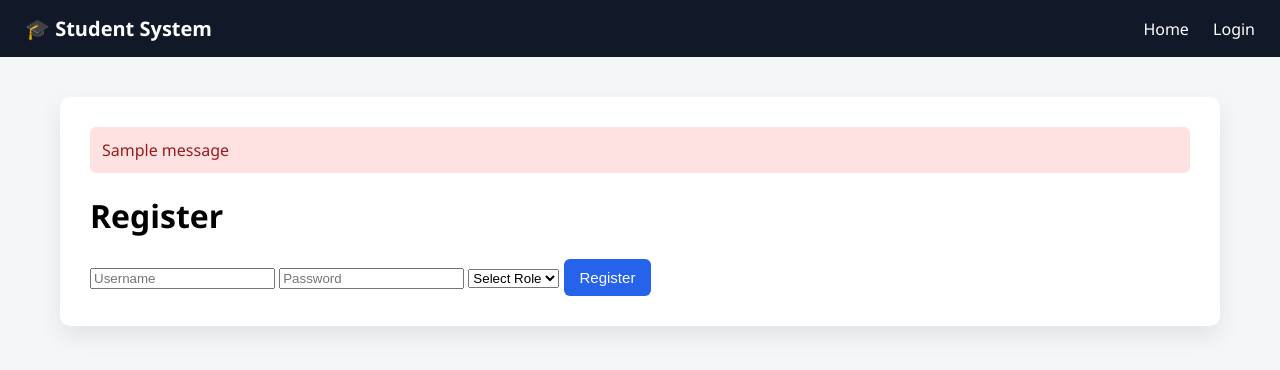
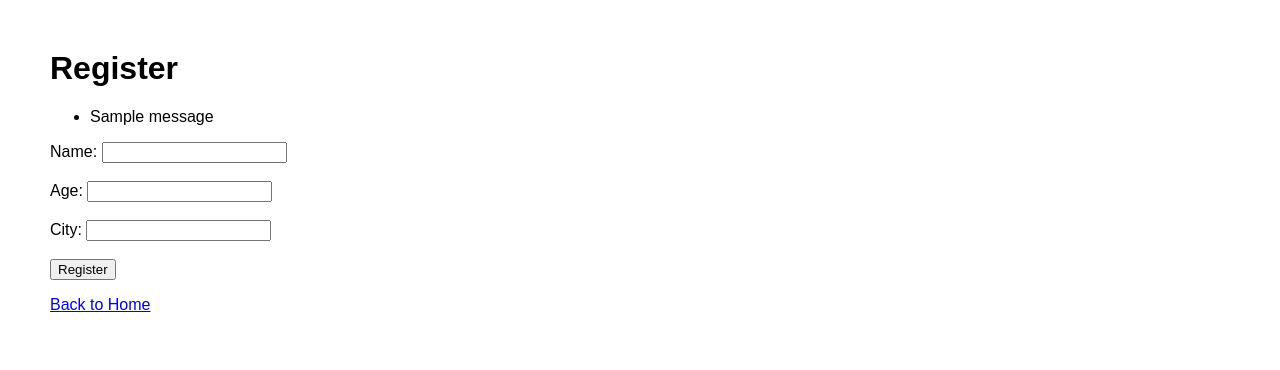
Before and after one commit to NSAtgur/Python-Projects, a Flask app: page /register in a window 1280 px wide. Shown: the top 370 px of the page. Run offline with Flask 3, Linux system fonts and the light colour scheme; one stand-in notice (Sample message) is shown.

Commit message:
Update register.html

```diff
--- a/templates/register.html
+++ b/templates/register.html
@@ -1,19 +1,29 @@
-{% extends "base.html" %}
-{% block title %}Register{% endblock %}
-
-{% block content %}
-<h1>Register</h1>
-
-<form method="post">
-    <input type="text" name="username" placeholder="Username" required>
-    <input type="password" name="password" placeholder="Password" required>
-
-    <select name="role" required>
-        <option value="">Select Role</option>
-        <option value="admin">Admin</option>
-        <option value="staff">Staff</option>
-    </select>
-
-    <button type="submit">Register</button>
-</form>
-{% endblock %}
+<!DOCTYPE html>
+<html lang="en">
+<head>
+    <meta charset="UTF-8">
+    <title>Register | Flask App</title>
+</head>
+<body style="font-family: Arial, sans-serif; margin: 50px;">
+    <h1>Register</h1>
+    {% with messages = get_flashed_messages() %}
+        {% if messages %}
+            <ul>
+                {% for message in messages %}
+                    <li>{{ message }}</li>
+                {% endfor %}
+            </ul>
+        {% endif %}
+    {% endwith %}
+    <form method="POST">
+        <label for="name">Name:</label>
+        <input type="text" id="name" name="name" required><br><br>
+        <label for="age">Age:</label>
+        <input type="number" id="age" name="age" required><br><br>
+        <label for="city">City:</label>
+        <input type="text" id="city" name="city" required><br><br>
+        <button type="submit">Register</button>
+    </form>
+    <p><a href="/">Back to Home</a></p>
+</body>
+</html>
```
